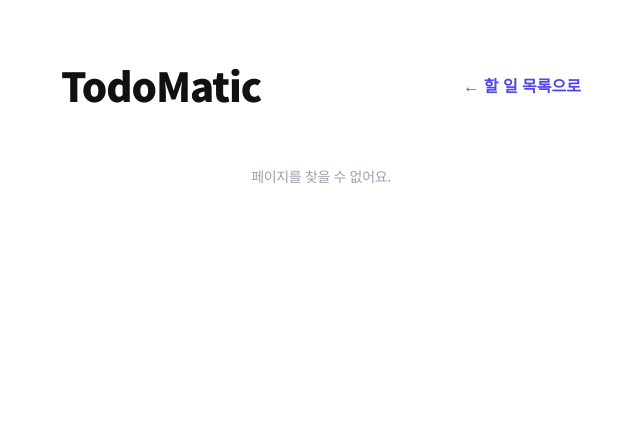
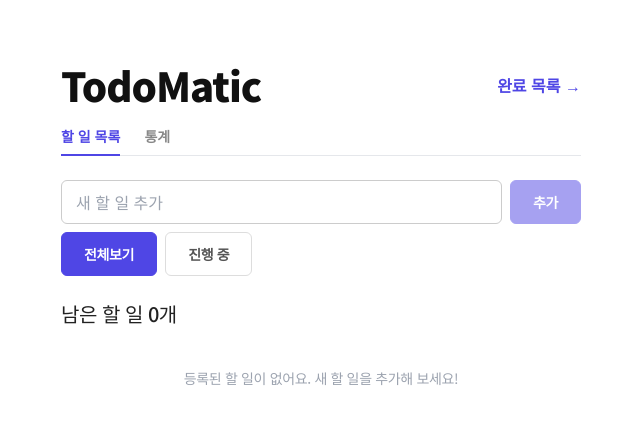
Before and after one commit to Leets-Official/8th-FE-Zero100, a React (Vite) app: page /todolist in a window 1280 px wide. Shown: the top 424 px of the page, without its empty margins (319-959 px from the left). Built offline with nearby package versions, Linux system fonts and the light colour scheme.

Commit message:
refactor: Todo 페이지 경로를 /todolist 하위로 이동
- 대시보드를 추가하기 위해 Todo 경로를 /todolist, /todolist/stats, /todolist/completed로 변경
- / 로 접속하면 /todolist로 이동

```diff
--- a/src/components/layout/TodoTabsLayout/TodoTabsLayout.jsx
+++ b/src/components/layout/TodoTabsLayout/TodoTabsLayout.jsx
@@ -12,7 +12,7 @@ function TodoTabsLayout() {
   return (
     <PageLayout>
       <div className="flex flex-col gap-4">
-        <PageHeader title="TodoMatic" linkTo={ROUTES.COMPLETED} linkLabel="완료 목록" />
+        <PageHeader title="TodoMatic" linkTo={ROUTES.TODO_COMPLETED} linkLabel="완료 목록" />
         <TodoTabs />
       </div>
       <Outlet />
--- a/src/constants/routes.js
+++ b/src/constants/routes.js
@@ -1,11 +1,15 @@
 export const ROUTES = {
-  HOME: '/',
-  STATS: '/stats',
-  COMPLETED: '/completed',
+  DASHBOARD: '/dashboard',
+  DASHBOARD_INQUIRIES: '/dashboard/inquiries',
+  DASHBOARD_MYPAGE: '/dashboard/mypage',
+
+  TODO: '/todolist',
+  TODO_STATS: '/todolist/stats',
+  TODO_COMPLETED: '/todolist/completed',
 };
 
-/** 제목 아래 탭 메뉴 (할 일 목록 / 통계) */
+/** Todo 제목 아래 탭 메뉴 (할 일 목록 / 통계) */
 export const TODO_TABS = [
-  { to: ROUTES.HOME, label: '할 일 목록' },
-  { to: ROUTES.STATS, label: '통계' },
+  { to: ROUTES.TODO, label: '할 일 목록' },
+  { to: ROUTES.TODO_STATS, label: '통계' },
 ];
--- a/src/pages/CompletedPage.jsx
+++ b/src/pages/CompletedPage.jsx
@@ -12,7 +12,7 @@ function CompletedPage() {
 
   return (
     <PageLayout>
-      <PageHeader title="완료된 작업" linkTo={ROUTES.HOME} linkLabel="진행 중 목록" arrow="left" />
+      <PageHeader title="완료된 작업" linkTo={ROUTES.TODO} linkLabel="진행 중 목록" arrow="left" />
 
       <section className="flex flex-col gap-2" aria-labelledby="completed-count">
         <Text as="h2" variant="heading" id="completed-count" aria-live="polite">
--- a/src/pages/NotFoundPage.jsx
+++ b/src/pages/NotFoundPage.jsx
@@ -6,7 +6,7 @@ import { ROUTES } from '../constants/routes';
 function NotFoundPage() {
   return (
     <PageLayout>
-      <PageHeader title="TodoMatic" linkTo={ROUTES.HOME} linkLabel="할 일 목록으로" arrow="left" />
+      <PageHeader title="TodoMatic" linkTo={ROUTES.TODO} linkLabel="할 일 목록으로" arrow="left" />
       <Text variant="caption" className="py-8 text-center">
         페이지를 찾을 수 없어요.
       </Text>
```
Also changed, not shown: src/router.jsx (+6 -5 lines).
